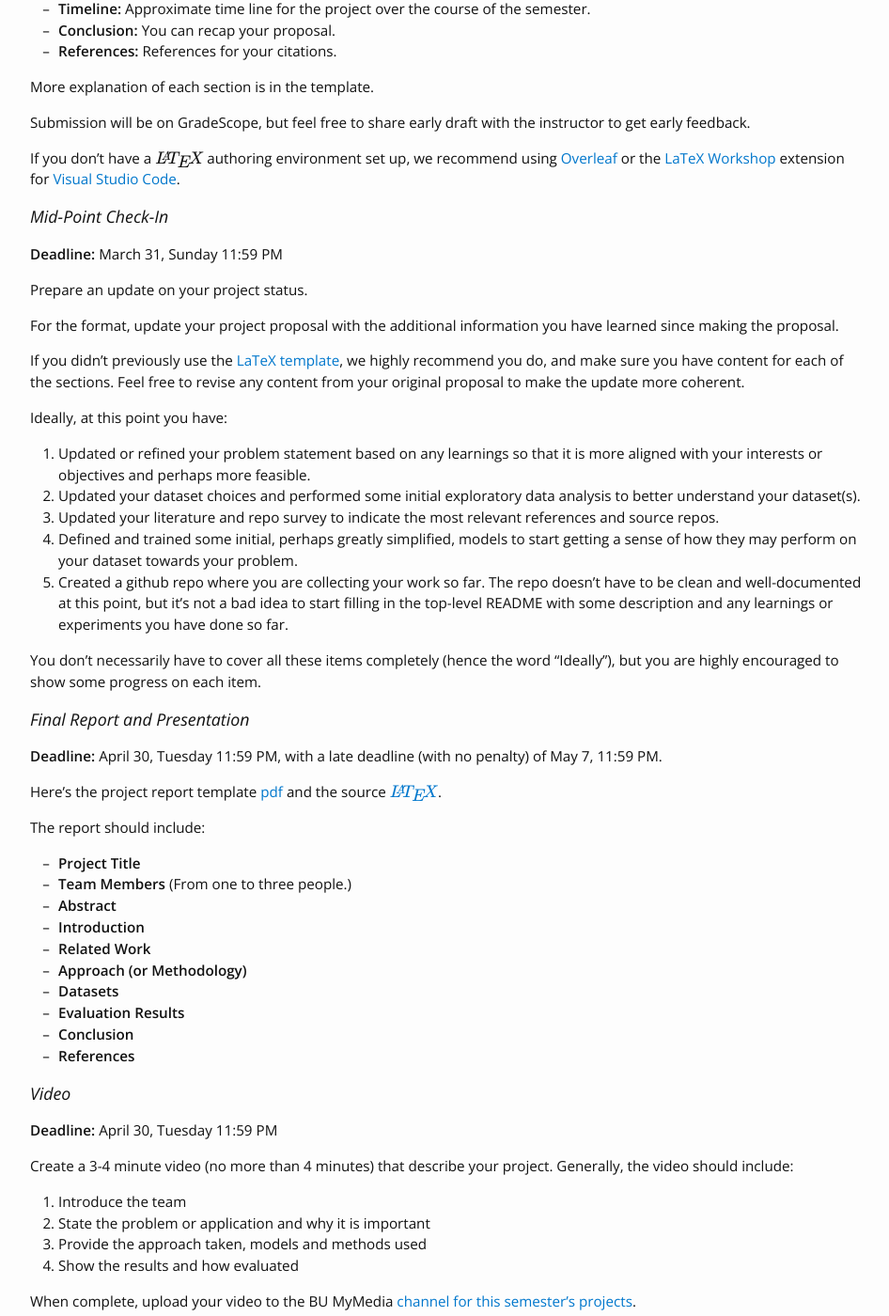
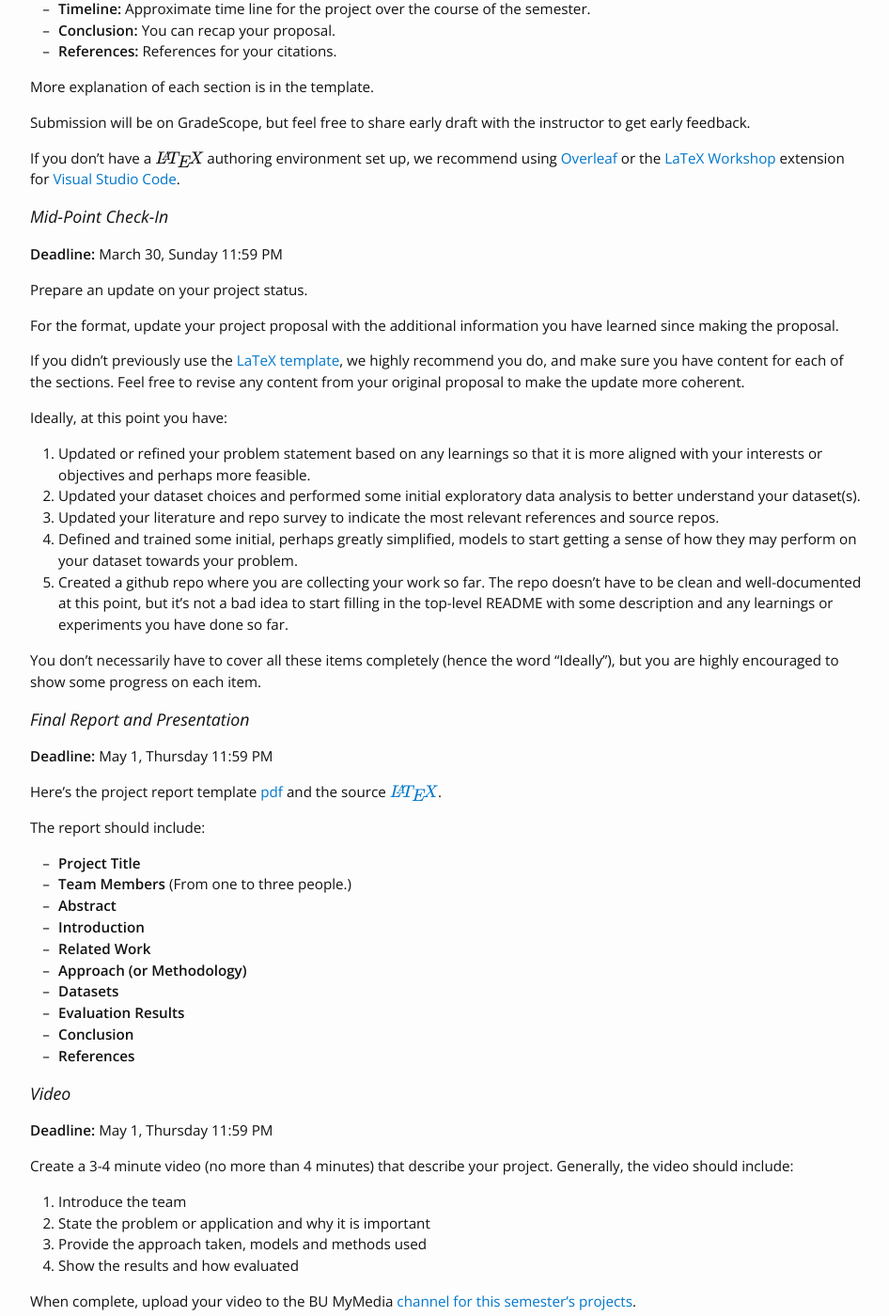
Before and after one commit to DL4DS/sp2025, a Jekyll site: the page built from project.md, in a window 1280 px wide and 1400 px high, scrolled down 2278 px. Shown: the whole window at 94% size, without its empty margins (163-1109 px from the left). Built offline with Jekyll 4.4.1, drawn with Linux system fonts in a browser that asks for light colours; nearby versions of some CDN libraries; some of the changed text lies outside the part shown.

```diff
--- a/project.md
+++ b/project.md
@@ -11,10 +11,10 @@ permalink: /project/
 * [Project Topics](#project-topics)
   * [Project Ideas](#project-ideas)
 * [Project Deliverables](#project-deliverables)
-  * [Proposal -- Feb 16](#proposal)
-  * [Midpoint Checkin -- Mar 29](#mid-project-checkin)
-  * [Final Report -- Apr 30](#final-report-and-presentation)
-  * [Video -- Apr 30](#video)
+  * [Proposal -- Mar 2](#proposal)
+  * [Midpoint Checkin -- Mar 30](#mid-project-checkin)
+  * [Final Report -- May 1](#final-report-and-presentation)
+  * [Video -- May 1](#video)
   * [Project Code Repository](#project-code-repository)
 
 Here's your chance to apply the deep learning techniques you learn in this
@@ -136,13 +136,13 @@ extension for [Visual Studio Code](https://code.visualstudio.com/).
 
 
 ### Mid-Point Check-In
-**Deadline:** March 31, Sunday 11:59 PM
+**Deadline:** March 30, Sunday 11:59 PM
 
 Prepare an update on your project status.
 
 For the format, update your project proposal with the additional information you have learned since making the proposal.
 
-If you didn't previously use the [LaTeX template](https://dl4ds.github.io/sp2024/static_files/project/proj_prop.tex),
+If you didn't previously use the [LaTeX template]({{ site.baseurl }}/static_files/project/proj_prop.tex),
 we highly recommend you do, and make sure you have content for each of the sections. Feel free to revise any content
 from your original proposal to make the update more coherent.
 
@@ -159,11 +159,10 @@ You don't necessarily have to cover all these items completely (hence the word "
 
 
 ### Final Report and Presentation
-**Deadline:** April 30, Tuesday 11:59 PM, with a late deadline (with no penalty)
-of May 7, 11:59 PM.
+**Deadline:** May 1, Thursday 11:59 PM
 
-Here's the project report template [pdf](/static_files/project/project_report.pdf) and the source
-[$$\LaTeX$$](/static_files/project/project_report.tex).
+Here's the project report template [pdf]({{ site.baseurl }}/static_files/project/project_report.pdf) and the source
+[$$\LaTeX$$]({{ site.baseurl }}/static_files/project/project_report.tex).
 
 The report should include:
 * **Project Title**
@@ -178,7 +177,7 @@ The report should include:
 * **References**
 
 ### Video
-**Deadline:** April 30, Tuesday 11:59 PM
+**Deadline:** May 1, Thursday 11:59 PM
 
 Create a 3-4 minute video (no more than 4 minutes) that describe your
 project. Generally, the video should include:
```
Also changed, not shown: other parts of project.md (+3 -3 lines), _announcements/02_proj_prop_date.md (added, +6 -0 lines).
